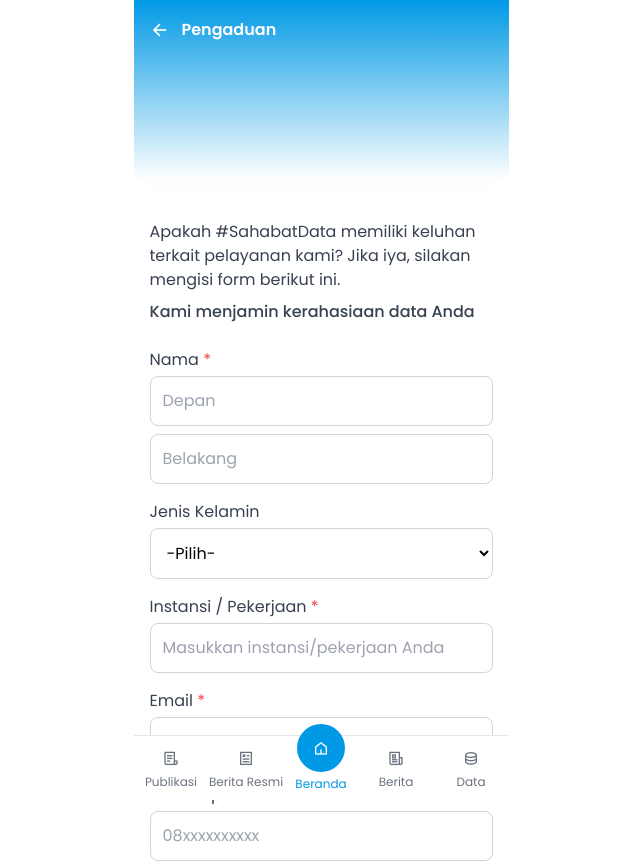
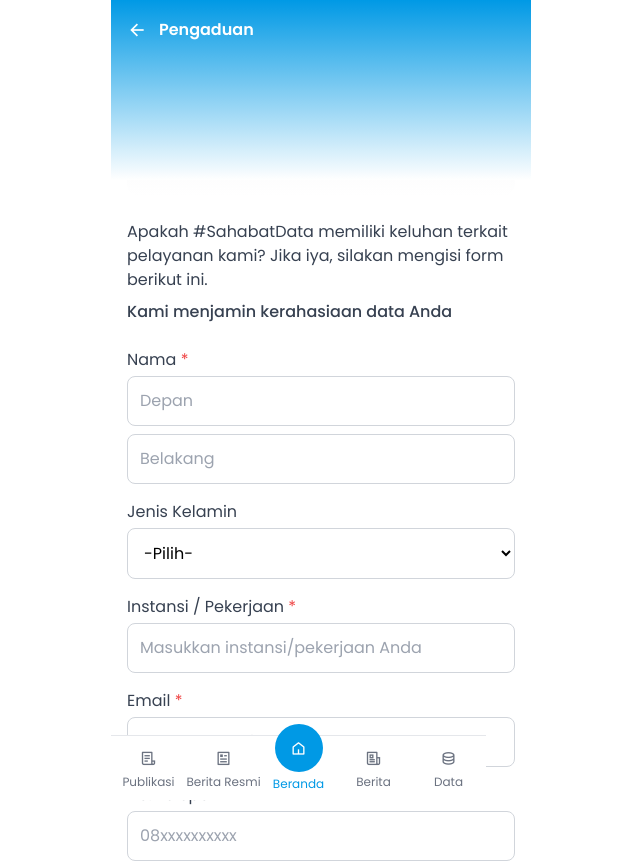
Before and after one commit to NandoCraz/bps_task, a plain HTML site: page Halaman_Formulir_Pengaduan.html in a window 1280 px wide. Shown: the top 864 px of the page, without its empty margins (319-959 px from the left). Drawn offline with nearby package versions, Linux system fonts and the light colour scheme.

Commit message:
fix layout in index

```diff
--- a/Halaman_Formulir_Pengaduan.html
+++ b/Halaman_Formulir_Pengaduan.html
@@ -96,11 +96,16 @@
     </style>
   </head>
   <body>
-    <div id="home-page" class="w-[375px] mx-auto relative">
-      <div class="bg-gradient-to-b from-primary to-white h-[180px] relative">
+    <div
+      id="home-page"
+      class="relative pb-20 min-h-[762px] mx-auto w-full max-w-[420px]"
+    >
+      <div
+        class="bg-gradient-to-b from-primary to-white h-[180px] relative w-full max-w-[420px]"
+      >
         <div class="flex items-center justify-between p-4">
           <div class="flex items-center">
-            <a href="Halaman_Beranda.html" class="text-white mr-3">
+            <a href="index.html" class="text-white mr-3">
               <i class="ri-arrow-left-line text-xl"></i>
             </a>
             <h1 class="text-white font-semibold">Pengaduan</h1>
```
Also changed, not shown: index.html (+3 -2 lines).
